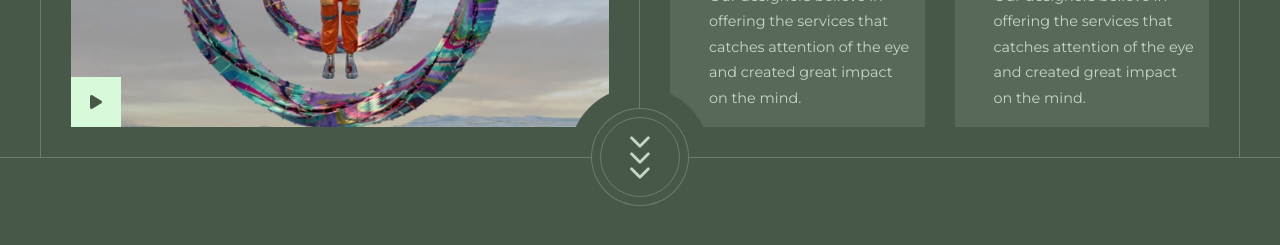
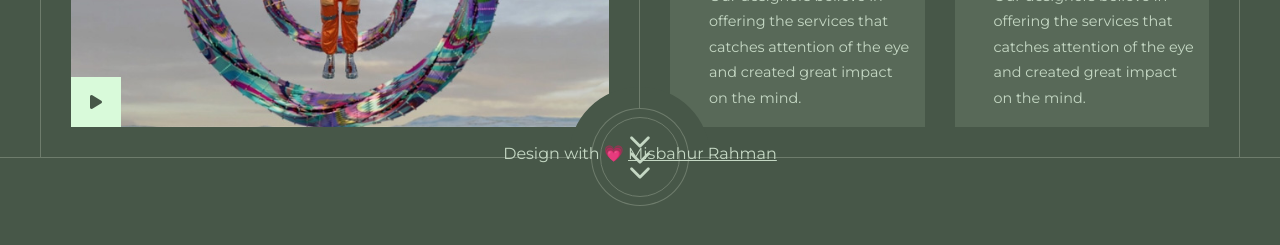
Before and after one commit to misbahurbd/hero-section-design, a plain HTML site: page index.html in a window 1280 px wide. Shown: the part 627-872 px from the top of the page. Drawn offline with Linux system fonts and the light colour scheme.

Commit message:
update css

```diff
--- a/assets/css/style.css
+++ b/assets/css/style.css
@@ -249,3 +249,14 @@ header {
         opacity: 1;
     }
 }
+
+.copyright {
+    position: absolute;
+    bottom: 10px;
+    width: 100%;
+    text-align: center;
+    color: var(--secondary-color);
+}
+.copyright a{
+    color: var(--secondary-color);
+}
--- a/index.html
+++ b/index.html
@@ -4,7 +4,7 @@
     <meta charset="UTF-8">
     <meta http-equiv="X-UA-Compatible" content="IE=edge">
     <meta name="viewport" content="width=device-width, initial-scale=1.0">
-    <title>Hero Section Design</title>
+    <title>MindInventory Hero Section Design</title>
     <link rel="stylesheet" href="https://cdnjs.cloudflare.com/ajax/libs/font-awesome/6.1.2/css/all.min.css"/>
     <link rel="stylesheet" href="./assets/css/style.css">
 </head>
@@ -77,5 +77,8 @@
             </div>
         </div>
     </section>
+    <div class="copyright">
+        Design with 💗 <a href="https://misbahurbd.com">Misbahur Rahman</a>
+    </div>
 </body>
 </html>
```
